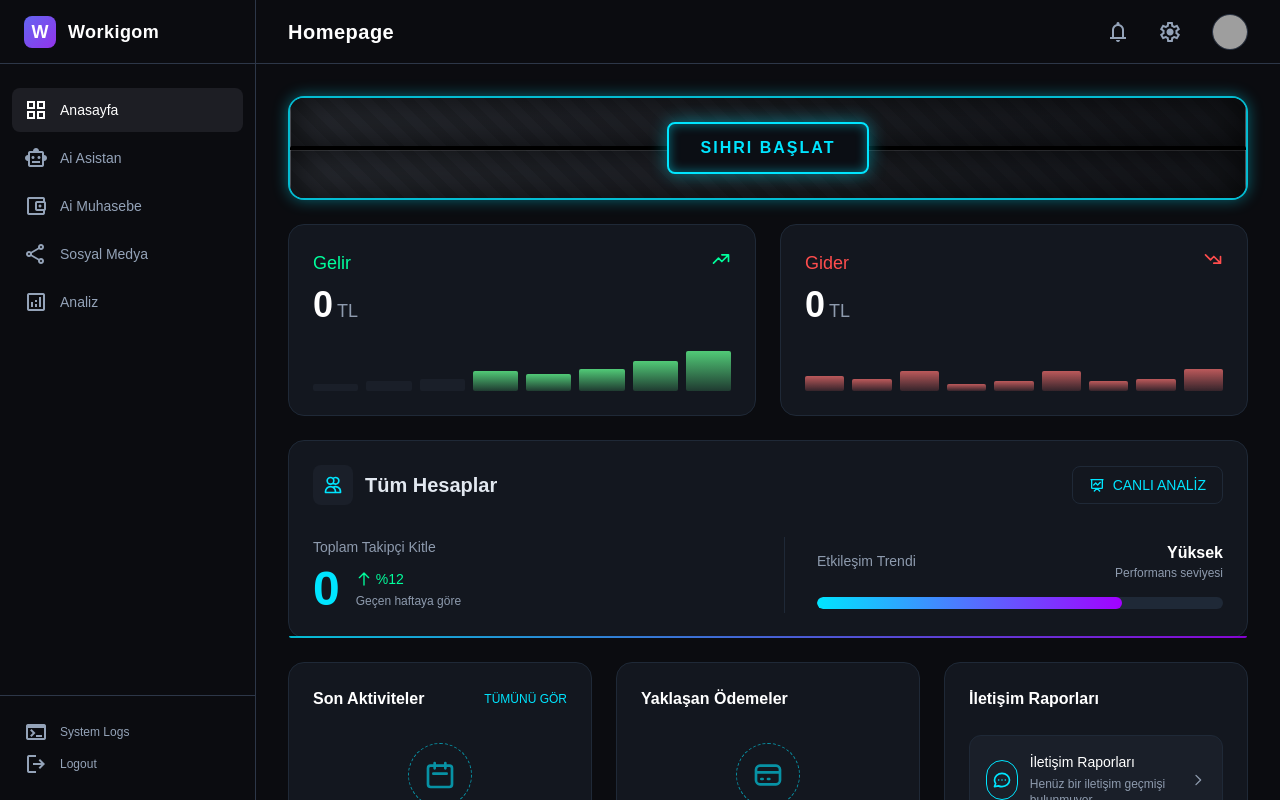
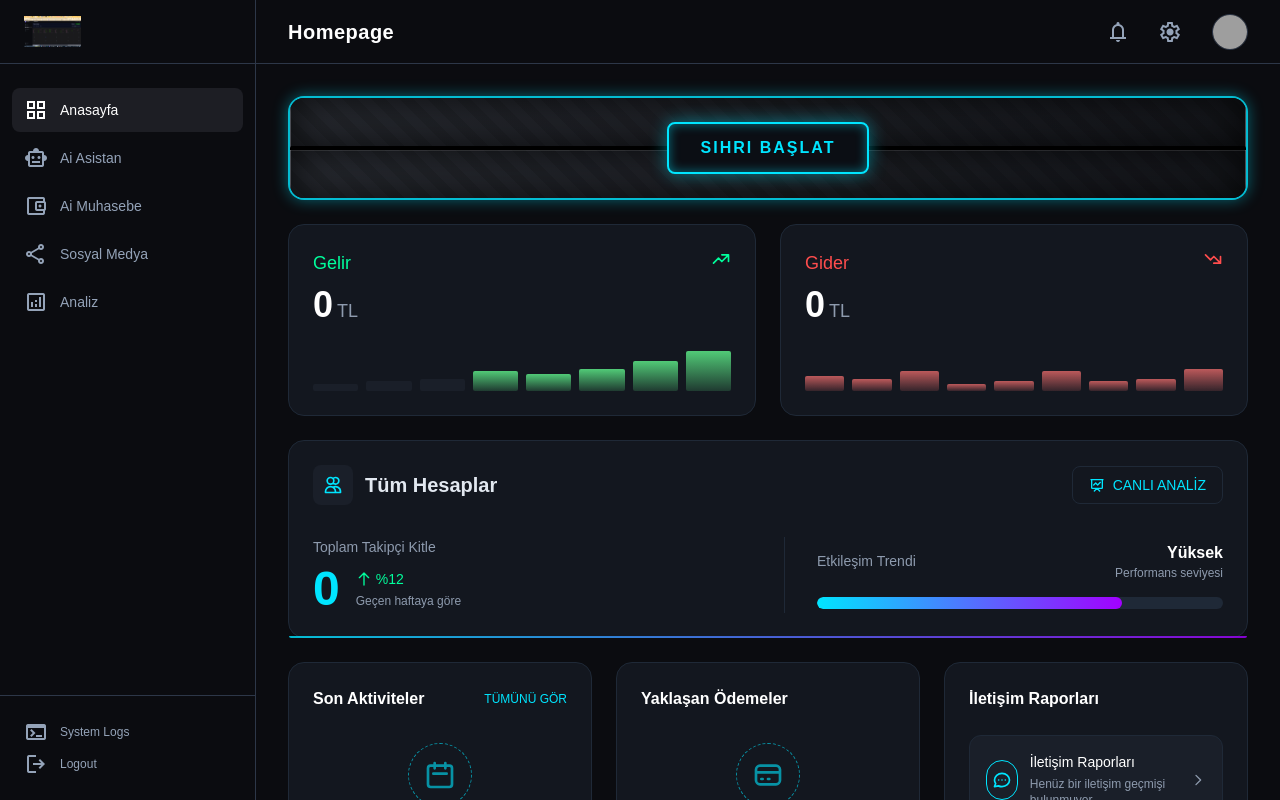
Before and after one commit to cicicarscom-pixel/flowweb, a Next.js app: page / in a window 1280 px wide. Built offline with nearby package versions, Linux system fonts and the light colour scheme; grey boxes are pictures that could not be loaded.

Commit message:
Update Sidebar logo to custom Workigom Flow image

```diff
--- a/src/components/layout/Sidebar.tsx
+++ b/src/components/layout/Sidebar.tsx
@@ -17,11 +17,10 @@ export default function Sidebar() {
   return (
     <aside className="w-64 h-screen bg-[#0b0c10] border-r border-[#2d3748] flex flex-col shrink-0">
       {/* Header / Logo */}
-      <div className="h-16 px-6 border-b border-[#2d3748] flex items-center gap-3">
-        <div className="w-8 h-8 rounded-lg bg-gradient-to-br from-indigo-500 to-purple-600 flex items-center justify-center">
-          <span className="text-white font-bold text-lg leading-none">W</span>
-        </div>
-        <span className="text-white font-semibold text-lg tracking-wide">Workigom</span>
+      <div className="h-16 px-6 border-b border-[#2d3748] flex items-center">
+        <Link href="/" className="flex items-center">
+          <img src="/logo.png" alt="Workigom Flow" className="h-8 object-contain" />
+        </Link>
       </div>
 
       {/* Main Navigation */}
```
Also changed, not shown: public/logo.png.
